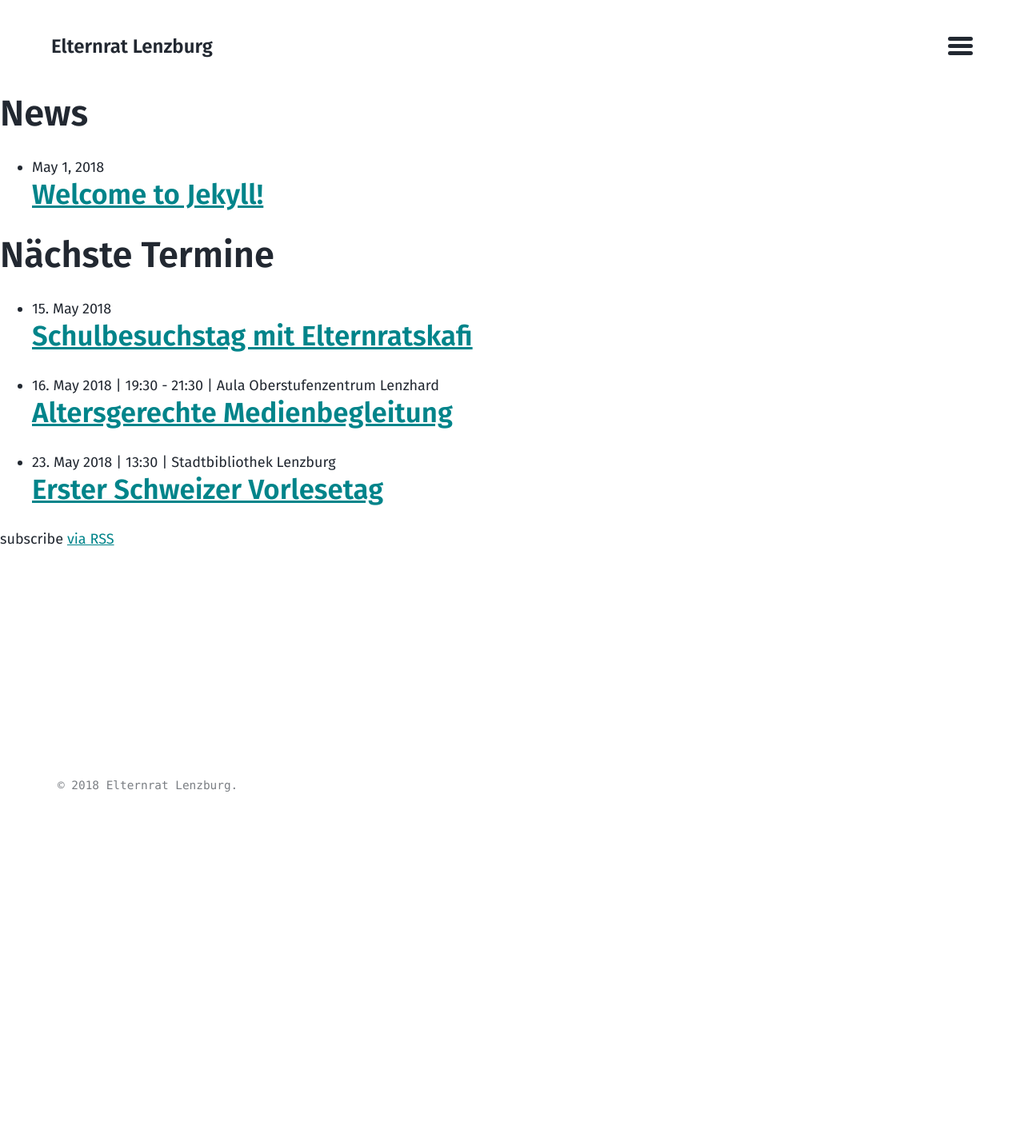
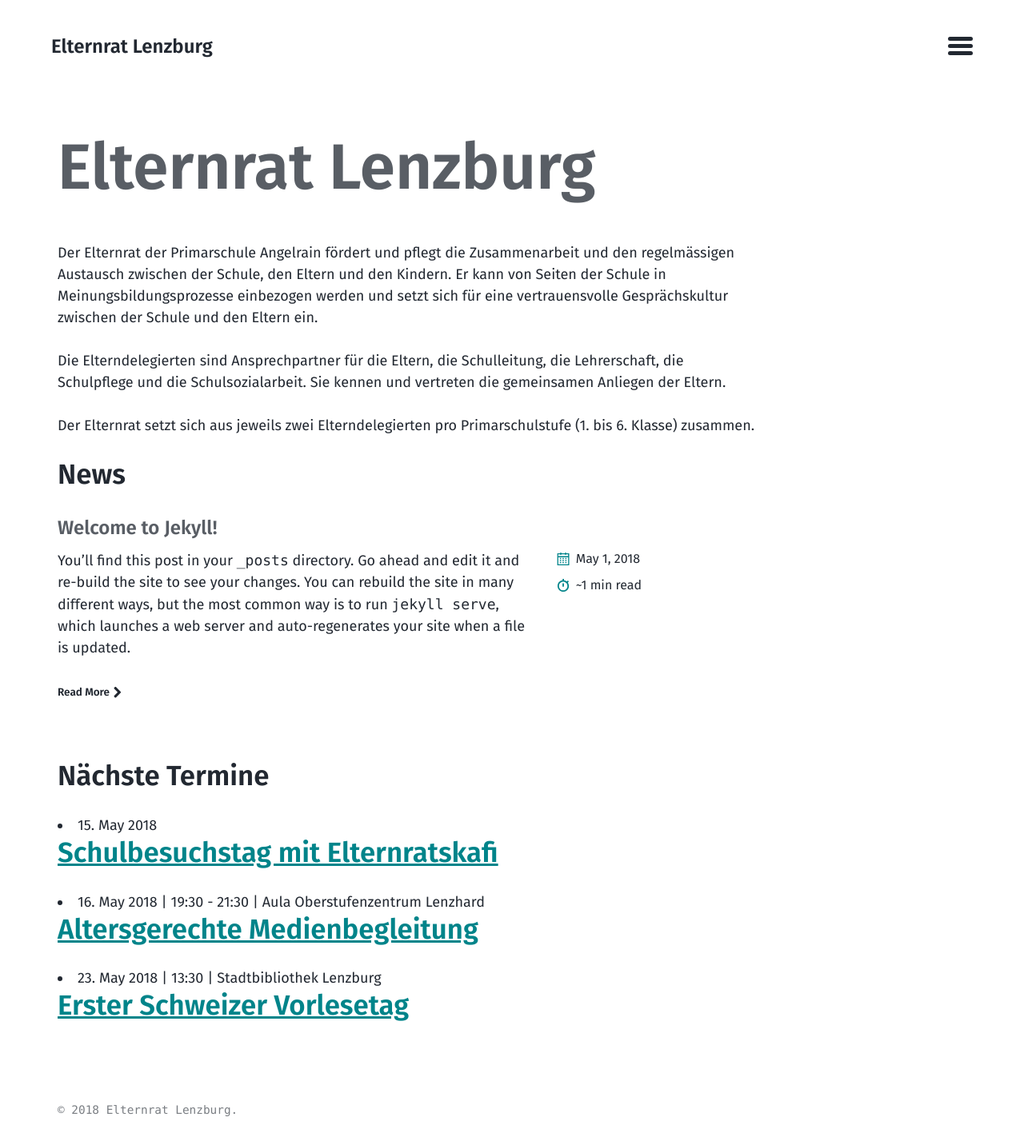
Before and after one commit to elternratlenzburg/elternratlenzburg.github.io, a Jekyll site: the page built from index.md, in a window 1280 px wide. Shown: the whole page at 80% size. Built offline with Jekyll 4.4.1, drawn with Linux system fonts in a browser that asks for light colours; the list of posts is cut into pages by our own code; before the commit the page ends 1021 px from its top, so only the background shows below that.

Commit message:
Add front page with next events

```diff
--- a/_data/theme.yml
+++ b/_data/theme.yml
@@ -18,7 +18,8 @@ t:
   email: "Email"
   subscribe: "Subscribe"
   read_more: "Read More"
-  posts: "Posts"
+  posts: "News"
+  next_events: "Nächste Termine"
   page: "Page"
   of: "of"
   min_read: "min read"
--- /dev/null
+++ b/_includes/events-all.html
@@ -0,0 +1,20 @@
+{% for event in site.events %}
+<li>
+  <span class="post-meta">{{ event.event_date | date: "%-d. %b %Y"}}</span>
+  {% if event.start and event.start != "" %}
+    <span class="post-meta">|</span>
+    <span class="post-meta">{{ event.start }}</span>
+  {% endif %}
+  {% if event.end and event.end != "" %}
+    <span class="post-meta">-</span>
+    <span class="post-meta">{{ event.end }}</span>
+  {% endif %}
+  {% if event.location and event.location != "" %}
+    <span class="post-meta">|</span>
+    <span class="post-meta">{{ event.location }}</span>
+  {% endif %}
+    <h2>
+      <a class="post-link" href="{{ event.url | prepend: site.baseurl }}">{{ event.title }}</a>
+    </h2>
+  </li>
+{% endfor %}
--- a/_layouts/home.html
+++ b/_layouts/home.html
@@ -24,5 +24,14 @@ layout: default
         {% endif %}
       </div>
     </div>
+    <div>
+      <header class="section-title">
+        <h2>{{ site.data.theme.t.next_events }}</h2>
+      </header>
+      <div class="entries-{{ page.entries_layout | default: 'list' }}">
+          {% include events-all.html %}
+      </div>
+    </div>
+
   </div>
 </main>
--- a/index.html
+++ /dev/null
@@ -1,48 +0,0 @@
----
-layout: default
----
-
-<div class="home">
-
-  <h1 class="page-heading">News</h1>
-
-  <ul class="post-list">
-    {% for post in site.posts %}
-      <li>
-        <span class="post-meta">{{ post.date | date: "%b %-d, %Y" }}</span>
-
-        <h2>
-          <a class="post-link" href="{{ post.url | prepend: site.baseurl }}">{{ post.title }}</a>
-        </h2>
-      </li>
-    {% endfor %}
-  </ul>
-
-  <h1 class="page-heading">Nächste Termine</h1>
-
-  <ul class="post-list">
-    {% for event in site.events %}
-    <li>
-      <span class="post-meta">{{ event.event_date | date: "%-d. %b %Y"}}</span>
-      {% if event.start and event.start != "" %}
-        <span class="post-meta">|</span>
-        <span class="post-meta">{{ event.start }}</span>
-      {% endif %}
-      {% if event.end and event.end != "" %}
-        <span class="post-meta">-</span>
-        <span class="post-meta">{{ event.end }}</span>
-      {% endif %}
-      {% if event.location and event.location != "" %}
-        <span class="post-meta">|</span>
-        <span class="post-meta">{{ event.location }}</span>
-      {% endif %}
-        <h2>
-          <a class="post-link" href="{{ event.url | prepend: site.baseurl }}">{{ event.title }}</a>
-        </h2>
-      </li>
-    {% endfor %}
-  </ul>
-
-  <p class="rss-subscribe">subscribe <a href="{{ "/feed.xml" | prepend: site.baseurl }}">via RSS</a></p>
-
-</div>
--- /dev/null
+++ b/index.md
@@ -0,0 +1,9 @@
+---
+layout: home
+---
+
+Der Elternrat der Primarschule Angelrain fördert und pflegt die Zusammenarbeit und den regelmässigen Austausch zwischen der Schule, den Eltern und den Kindern. Er kann von Seiten der Schule in Meinungsbildungsprozesse einbezogen werden und setzt sich für eine vertrauensvolle Gesprächskultur zwischen der Schule und den Eltern ein.
+
+Die Elterndelegierten sind Ansprechpartner für die Eltern, die Schulleitung, die Lehrerschaft, die Schulpflege und die Schulsozialarbeit. Sie kennen und vertreten die gemeinsamen Anliegen der Eltern.
+
+Der Elternrat setzt sich aus jeweils zwei Elterndelegierten pro Primarschulstufe (1. bis 6. Klasse) zusammen.
```
